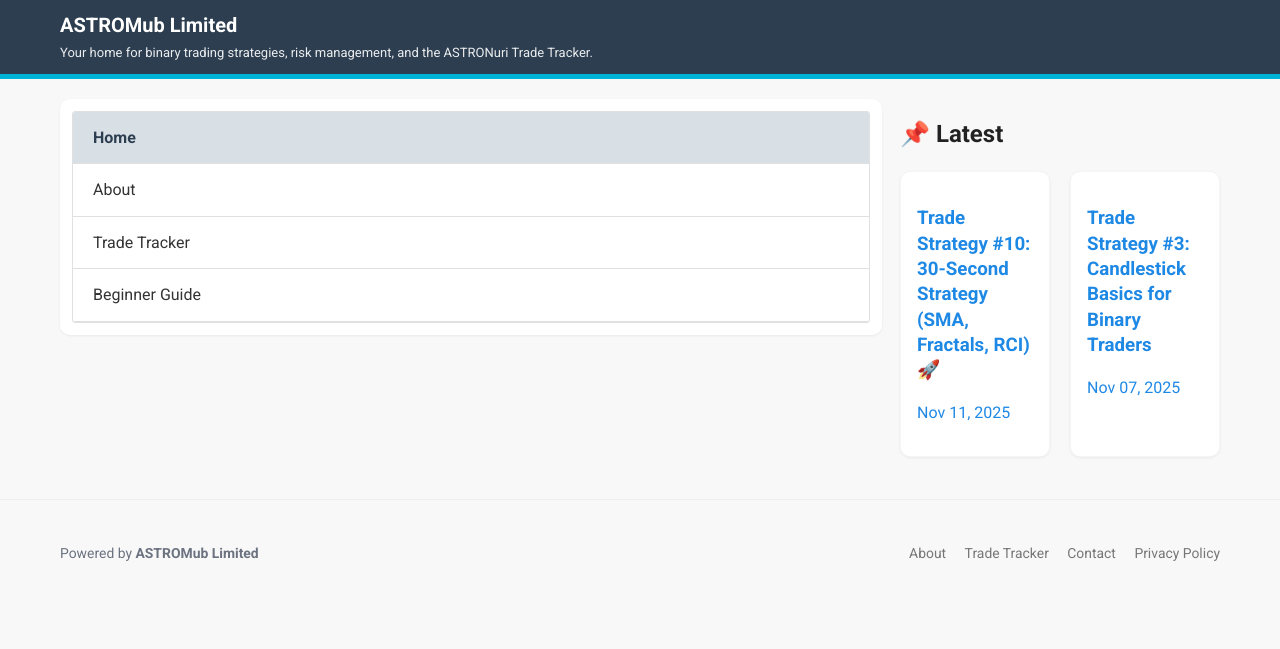
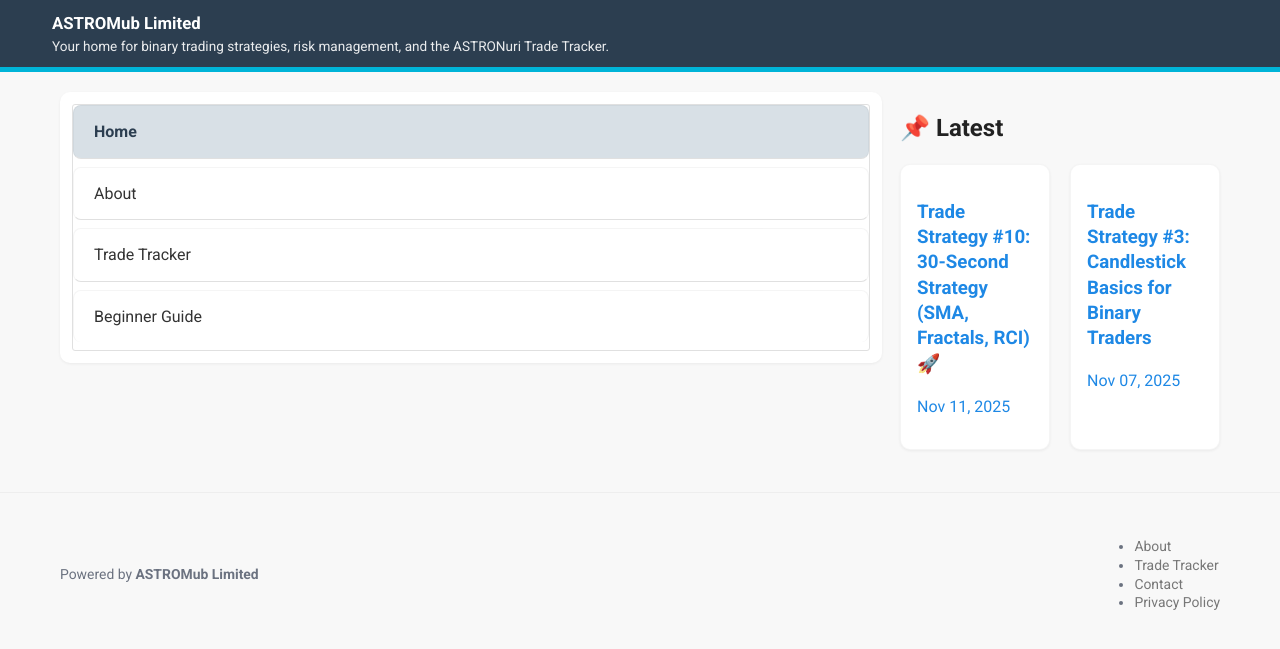
Before and after one commit to astromub/silver-umbrella, a Jekyll site: the page built from index.md, in a window 1280 px wide. Shown: the top 649 px of the page. Built offline with Jekyll 4.4.1, drawn with Linux system fonts in a browser that asks for light colours.

Commit message:
Update style.css

```diff
--- a/assets/style.css
+++ b/assets/style.css
@@ -1,14 +1,12 @@
 /* ================================================
    ASTROmub - style.css
-   Recreated: mobile-first, touch-friendly, accessible
+   Mobile-first, accessible, touch-friendly
    ================================================ */
 
-/* Universal Box-Sizing MUST be first for Cross-Browser Consistency */
+/* Box-sizing */
 *, *::before, *::after { box-sizing: border-box; }
 
-/* ---------------------------
-   1. Base (mobile-first)
-   --------------------------- */
+/* Design tokens */
 :root{
   --bg: #f8f8f8;
   --card: #ffffff;
@@ -16,160 +14,146 @@
   --accent: #00b4d8;
   --accent-dark: #1e88e5;
   --danger: #ef4444;
-  --success: #10b981;
   --radius: 10px;
   --gap: 12px;
   --max-width: 1200px;
 }
 
+/* Base */
 html,body{height:100%}
 body{
-  font-family: 'Roboto', sans-serif;
-  margin: 0;
-  padding: 0;
-  background-color: var(--bg);
-  color: #222;
-  -webkit-font-smoothing: antialiased;
-  -moz-osx-font-smoothing: grayscale;
-  line-height: 1.35;
-  -webkit-text-size-adjust: 100%;
+  font-family: 'Roboto', system-ui, -apple-system, "Segoe UI", Roboto, sans-serif;
+  margin: 0; padding: 0; background: var(--bg); color: #222;
+  -webkit-font-smoothing: antialiased; -moz-osx-font-smoothing: grayscale;
+  line-height: 1.35; -webkit-text-size-adjust: 100%;
 }
 
-/* Links */
+/* Links & focus */
 a { color: var(--accent-dark); text-decoration: none; }
 a:focus, button:focus { outline: 3px solid rgba(30,136,229,0.12); outline-offset: 3px; }
 
-/* Utility */
+/* Container */
 .container { max-width: var(--max-width); margin: 0 auto; padding: 12px; }
+.container--cols { display: block; }
 
-/* Buttons (mobile friendly) */
-button, .btn {
-  display: inline-flex;
-  align-items: center;
-  justify-content: center;
-  min-height: 44px;
-  padding: 10px 14px;
-  border: 0;
-  border-radius: 10px;
-  background: var(--accent-dark);
-  color: #fff;
-  font-weight: 600;
-  cursor: pointer;
-  -webkit-tap-highlight-color: transparent;
-}
-.btn-neutral { background:#374151; color:#fff; }
-.btn-danger { background: var(--danger); color: #fff; }
-.btn-ghost { background: transparent; color: var(--accent-dark); border: 1px solid rgba(0,0,0,0.06); }
-
-/* Small text helper */
-.small { font-size: 0.85rem; color: var(--muted); }
-
-/* --------------------------------
-   2. Header
-   -------------------------------- */
+/* Header */
 .header {
-  background-color: #2c3e50;
-  color: white;
-  padding: 12px 0;
-  border-bottom: 5px solid var(--accent);
+  background-color: #2c3e50; color: #fff; padding: 12px 0; border-bottom: 5px solid var(--accent);
 }
 .header-content { max-width: var(--max-width); margin: 0 auto; padding: 0 12px; display:flex; gap:12px; align-items:center; }
 .site-title { margin: 0; font-size: 1.05rem; font-weight:700; }
-.site-tagline { margin: 2px 0 0; font-size: 0.85rem; color: rgba(255,255,255,0.85); }
+.site-tagline { margin: 2px 0 0; font-size: 0.85rem; color: rgba(255,255,255,0.9); }
 
-/* Sidebar toggle for small screens */
+/* Sidebar toggle */
 .sidebar-toggle {
   width:44px; height:44px; display:inline-flex; align-items:center; justify-content:center;
   font-size:18px; background: transparent; color: #fff; border:0; border-radius:8px; cursor:pointer;
 }
 .sidebar-toggle:focus { box-shadow: 0 0 0 3px rgba(0,180,216,0.12); }
 
-/* --------------------------------
-   3. Layout (mobile-first single column)
-   -------------------------------- */
-.container--layout { max-width: var(--max-width); margin: 0 auto; padding: 12px; }
-.container--cols { display:block; }
-
-/* Sidebar (collapses above content on small screens) */
+/* Sidebar (mobile-first: stacked) */
 .sidebar { width: 100%; margin-bottom: 12px; }
 .sidebar-inner {
   background: var(--card); padding: 12px; border-radius: var(--radius);
   box-shadow: 0 1px 3px rgba(0,0,0,0.06);
 }
+.sidebar nav ul { list-style: none; padding: 0; margin: 0; }
+.sidebar nav ul li { margin: 0 0 8px 0; }
+.sidebar nav ul li a {
+  display:block; padding:12px 14px; text-decoration:none; color:#333;
+  background:#fff; border:1px solid rgba(0,0,0,0.04); border-radius:8px;
+}
+.sidebar nav ul li.active a { background:#d8e0e6; color:#2c3e50; font-weight:700; }
 
-/* Content area */
+/* Content */
 .content { width: 100%; }
 
-/* Card component */
+/* Card */
 .card {
-  background: var(--card);
-  border-radius: 10px;
-  padding: 14px;
-  margin-bottom: var(--gap);
-  box-shadow: 0 1px 3px rgba(0,0,0,0.06);
-  border: 1px solid rgba(0,0,0,0.04);
+  background: var(--card); border-radius: 10px; padding: 14px; margin-bottom: var(--gap);
+  box-shadow: 0 1px 3px rgba(0,0,0,0.06); border: 1px solid rgba(0,0,0,0.04);
 }
 .card h2 { margin:0 0 8px 0; font-size: 1rem; }
 .card .row { display:flex; gap:10px; flex-wrap:wrap; align-items:center; }
 .field { flex:1 1 100%; font-size:0.95rem; }
 .meter, .suggest { margin-top:8px; font-weight:700; font-size:1rem; color:#111; }
 
-/* Compact helpers */
+/* Buttons */
+button, .btn {
+  display:inline-flex; align-items:center; justify-content:center;
+  min-height:44px; padding:10px 14px; border:0; border-radius:10px;
+  background: var(--accent-dark); color:#fff; font-weight:600; cursor:pointer;
+  -webkit-tap-highlight-color: transparent;
+}
+.btn-neutral { background:#374151; color:#fff; }
+.btn-danger { background: var(--danger); color:#fff; }
+.btn-ghost { background: transparent; color: var(--accent-dark); border: 1px solid rgba(0,0,0,0.06); }
+
+/* Card helpers */
 .btn-row { display:flex; gap:8px; margin-top:10px; flex-wrap:wrap; }
 .small-btns { display:flex; gap:8px; margin-top:10px; flex-wrap:wrap; }
-
-/* Session status compact */
 .session-meta { display:flex; gap:8px; flex-wrap:wrap; align-items:center; }
 
 /* Footer */
-.footer-wrapper { width: 100%; border-top: 1px solid #eee; padding-top: 18px; margin-top: 10px; }
-.footer {
-  max-width: var(--max-width); margin: 0 auto; display:flex; justify-content:space-between; align-items:center;
-  padding: 12px; font-size: 0.87rem; color: var(--muted);
-}
+.footer-wrapper { width:100%; border-top: 1px solid #eee; padding-top: 18px; margin-top: 10px; }
+.footer { max-width: var(--max-width); margin: 0 auto; display:flex; justify-content:space-between; align-items:center; padding: 12px; font-size: 0.87rem; color: var(--muted); }
 .footer-left, .footer-right { display:flex; gap:8px; align-items:center; }
 
-/* Footer toolbar item (compact display) */
+/* Footer toolbar */
 .footer-toolbar { display:flex; gap:10px; align-items:center; justify-content:center; flex-wrap:wrap; }
-.footer-toolbar .ft-item {
-  background: #fff; padding:8px 10px; border-radius:8px; font-size:13px; box-shadow: 0 1px 2px rgba(0,0,0,0.04);
+.footer-toolbar .ft-item { background:#fff; padding:8px 10px; border-radius:8px; font-size:13px; box-shadow: 0 1px 2px rgba(0,0,0,0.04); }
+
+/* Card grid defaults */
+.card-grid { display:flex; flex-wrap:wrap; gap:20px; }
+.card { flex: 1 1 100%; }
+
+/* Accessibility */
+.visually-hidden { position:absolute !important; height:1px; width:1px; overflow:hidden; clip:rect(1px,1px,1px,1px); white-space:nowrap; }
+
+/* Sidebar open overlay state (mobile only) */
+body.sidebar-open { overflow: hidden; }
+body.sidebar-open .sidebar-inner {
+  position: fixed; top: 12px; left: 12px; right: 12px; z-index: 1000;
+  max-height: calc(100vh - 24px); overflow: auto;
 }
 
-/* --------------------------------
-   4. Desktop enhancements (wider view)
-   -------------------------------- */
-@media (min-width: 901px) {
-  .container--cols { display:grid; grid-template-columns: 1fr 320px; gap:18px; padding: 20px; }
-  .sidebar { width: auto; margin:0; }
-  .sidebar-inner { position: sticky; top: 20px; }
-  .sidebar-toggle { display: none; }
-  .header-content { padding: 0 20px; }
-  .footer { padding: 12px 20px; }
-  .card { padding: 16px; }
-}
+/* -----------------------------
+   Breakpoints: tablet & desktop
+   ----------------------------- */
 
-/* Medium screens (tablet) */
+/* Tablet / small laptop */
 @media (min-width: 481px) and (max-width: 900px) {
   .container { padding: 18px; }
   .card { padding: 16px; }
-  .sidebar nav ul li { flex: 1 1 33%; }
+  .sidebar nav ul li { flex: 1 1 33%; display:inline-block; margin-right:6px; }
+  .sidebar nav ul li a { padding:12px 10px; }
+  .card { flex: 1 1 calc(50% - 12px); }
 }
 
-/* --------------------------------
-   5. Small screens (<= 480px)
-   -------------------------------- */
+/* Desktop: two-column layout */
+@media (min-width: 901px) {
+  .container--cols { display: grid; grid-template-columns: 1fr 320px; gap: 18px; padding: 20px; }
+  .sidebar { width: auto; margin: 0; }
+  .sidebar-inner { position: sticky; top: 20px; }
+  .sidebar-toggle { display: none; }
+  .footer { padding: 12px 20px; }
+  .card { padding: 16px; }
+  /* Ensure sidebar visible on desktop */
+  .sidebar { display: block !important; }
+  body.sidebar-open { overflow: visible; }
+  .card { flex: 1 1 calc(33.333% - 14px); }
+}
+
+/* Very small screens adjustments */
 @media (max-width: 480px) {
   .container { padding: 10px; }
   .header-content { padding: 10px; gap:10px; align-items:center; }
   .site-title { font-size: 0.95rem; }
   .site-tagline { font-size: 0.78rem; color: rgba(255,255,255,0.9); margin-top:2px; }
 
-  /* Layout: full width blocks stacked */
-  .container--cols { display:block; }
   .sidebar { width: 100%; margin-bottom: 12px; }
   .sidebar-inner { padding: 12px; border-radius: 12px; }
 
-  /* Sidebar navigation as responsive grid */
   .sidebar nav ul { display:flex; flex-wrap:wrap; gap:6px; padding:6px; margin:0; background:transparent; border-radius:8px; }
   .sidebar nav ul li { flex: 1 1 50%; list-style:none; }
   .sidebar nav ul li a {
@@ -177,85 +161,22 @@ button, .btn {
     width:100%; padding:12px 8px; border-radius:8px; background:#fff; border:1px solid rgba(0,0,0,0.04);
   }
 
-  /* Cards full width */
   .card { width: 100%; padding: 14px; border-radius: 12px; box-shadow: 0 2px 6px rgba(0,0,0,0.06); }
   .card-grid { display:block; gap: 12px; }
 
-  /* Increase tap targets */
   button, .btn, .sidebar nav ul li a { min-height:48px; padding:12px 14px; font-size:15px; }
 
-  /* Footer stacked */
   .footer { flex-direction: column; text-align:center; gap:8px; padding:10px; }
   .footer-left, .footer-right { width:100%; justify-content:center; }
   .footer-right nav ul li { display:inline-block; margin-left:8px; font-size:13px; }
 }
 
-/* --------------------------------
-   6. Card-grid and card sizing
-   -------------------------------- */
-.card-grid {
-  display:flex; flex-wrap:wrap; gap:20px;
-}
-.card { flex: 1 1 100%; }
-
-/* If you want 2-up on medium screens */
-@media (min-width: 600px) and (max-width: 900px) {
-  .card { flex: 1 1 calc(50% - 12px); }
-}
-
-/* 3-up on large desktop */
-@media (min-width: 1100px) {
-  .card { flex: 1 1 calc(33.333% - 14px); }
-}
-
-/* Card variant for "no posts" */
-.card.no-posts {
-  background: #fff3f3; border: 1px solid #e0b4b4; color: #a94442; text-align:center;
-}
-
-/* --------------------------------
-   7. Accessibility & interaction helpers
-   -------------------------------- */
-.visually-hidden {
-  position: absolute !important;
-  height: 1px; width: 1px; overflow: hidden;
-  clip: rect(1px, 1px, 1px, 1px); white-space: nowrap;
-}
-.cookie-banner, .toast { position: fixed; left: 12px; right:12px; bottom: 12px; z-index: 9999; }
-
-/* --------------------------------
-   8. Sidebar open overlay state (JS toggles body.sidebar-open)
-   -------------------------------- */
-body.sidebar-open {
-  overflow: hidden;
-}
-body.sidebar-open .sidebar-inner {
-  position: fixed;
-  top: 12px;
-  left: 12px;
-  right: 12px;
-  z-index: 1000;
-  max-height: calc(100vh - 24px);
-  overflow: auto;
-}
-
-/* --------------------------------
-   9. Small adjustments to match original design tokens
-   -------------------------------- */
-/* Header smaller typography adjustments for legacy rules */
-.header h1 { margin-bottom: 5px; font-size: 20px; }
-.header p { margin-top: 0; font-size: 13px; color: rgba(255,255,255,0.9); }
-
-/* Sidebar nav legacy look (desktop) */
+/* Legacy desktop sidebar look (keeps previous visual tokens) */
 .sidebar nav ul { list-style: none; padding: 0; margin: 0; background-color: #fff; border: 1px solid #e0e0e0; border-radius: 3px; overflow: hidden; }
 .sidebar nav ul li a { display:block; padding:15px 20px; text-decoration:none; color:#333; transition: background-color 0.2s; border-bottom: 1px solid #e0e0e0; }
+.sidebar nav ul li:last-child a { border-bottom: none; }
 .sidebar nav ul li.active a { background-color: #d8e0e6; color: #2c3e50; font-weight:700; }
 .sidebar nav ul li:not(.active) a:hover { background-color: #f0f0f0; }
 
-/* Footer right nav inline item spacing (desktop fallback) */
-.footer-right nav ul { list-style:none; padding:0; margin:0; }
-.footer-right nav ul li { display:inline; margin-left:15px; }
-
-/* --------------------------------
-   End of stylesheet
-   -------------------------------- */
+/* Card variant for "no posts" */
+.card.no-posts { background: #fff3f3; border: 1px solid #e0b4b4; color: #a94442; text-align:center; padding: 1.5rem; border-radius: 8px; }
```
